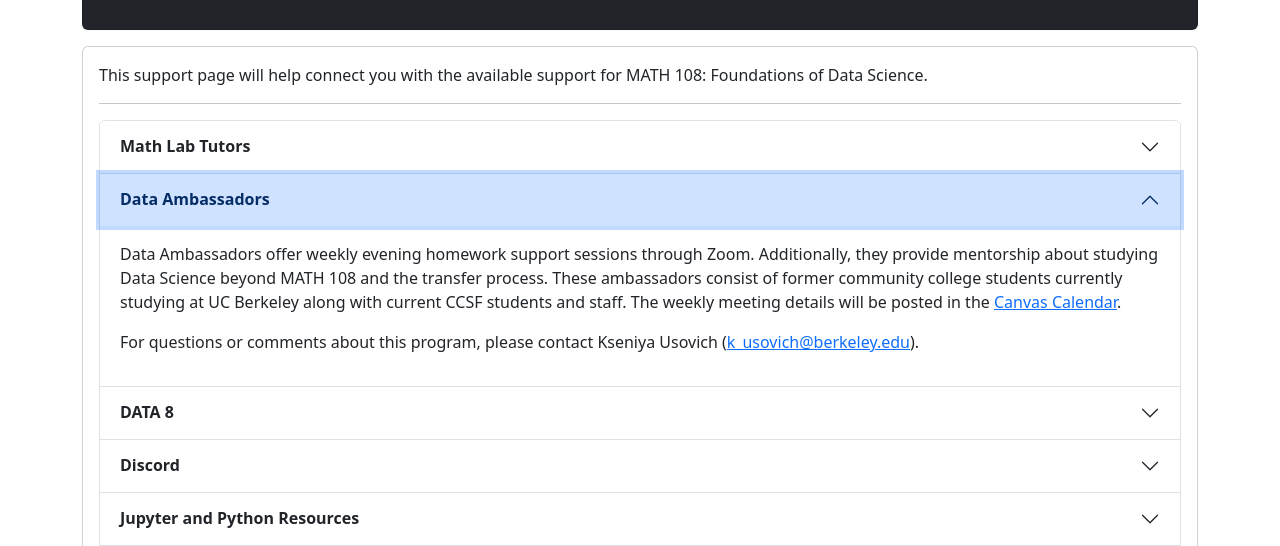
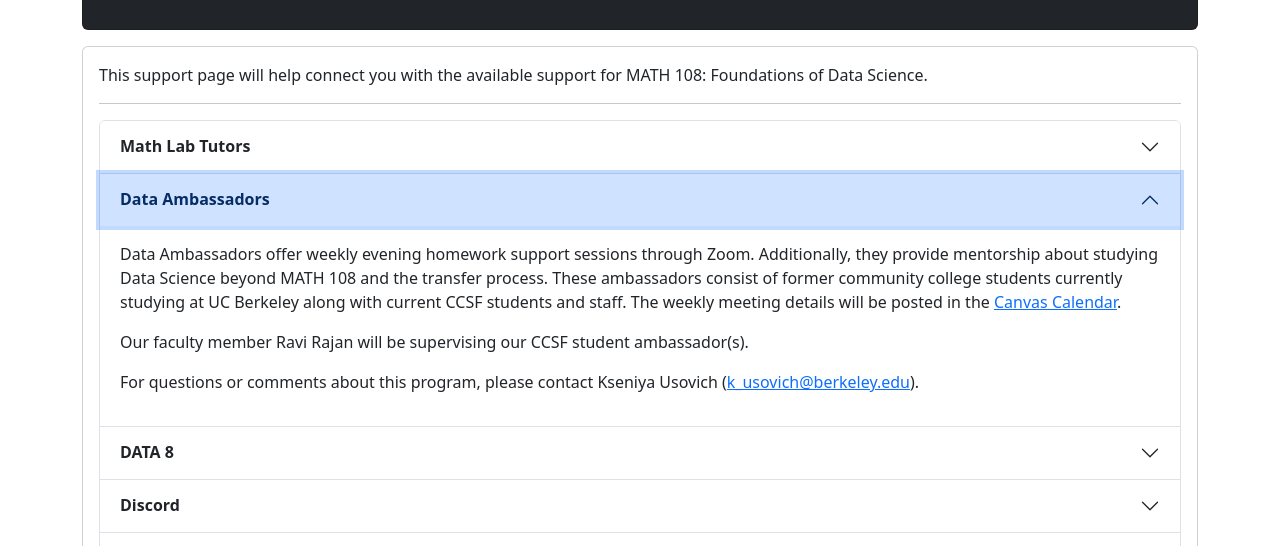
Before and after one commit to ccsf-math-108/materials-fa24, a plain HTML site: page resources/course-support.html in a window 1280 px wide. Both pictures are taken after a click on the button "Data Ambassadors". Shown: the part 252-798 px from the top of the page. Drawn offline with nearby package versions, Linux system fonts and the light colour scheme.

Commit message:
Update course-support.html

```diff
--- a/resources/course-support.html
+++ b/resources/course-support.html
@@ -81,6 +81,7 @@
                         <div id="collapseDataAmbassadors" class="accordion-collapse collapse" aria-labelledby="headingDataAmbassadors" data-bs-parent="#supportAccordion">
                             <div class="accordion-body">
                                 <p>Data Ambassadors offer weekly evening homework support sessions through Zoom. Additionally, they provide mentorship about studying Data Science beyond MATH 108 and the transfer process. These ambassadors consist of former community college students currently studying at UC Berkeley along with current CCSF students and staff. The weekly meeting details will be posted in the <a href="https://ccsf.instructure.com/calendar" target="_blank">Canvas Calendar</a>.</p>
+                                <p>Our faculty member Ravi Rajan will be supervising our CCSF student ambassador(s).
                                 <p>For questions or comments about this program, please contact Kseniya Usovich (<a href="mailto:k_usovich@berkeley.edu" target="_blank">k_usovich@berkeley.edu</a>).</p>
                             </div>
                         </div>
```
